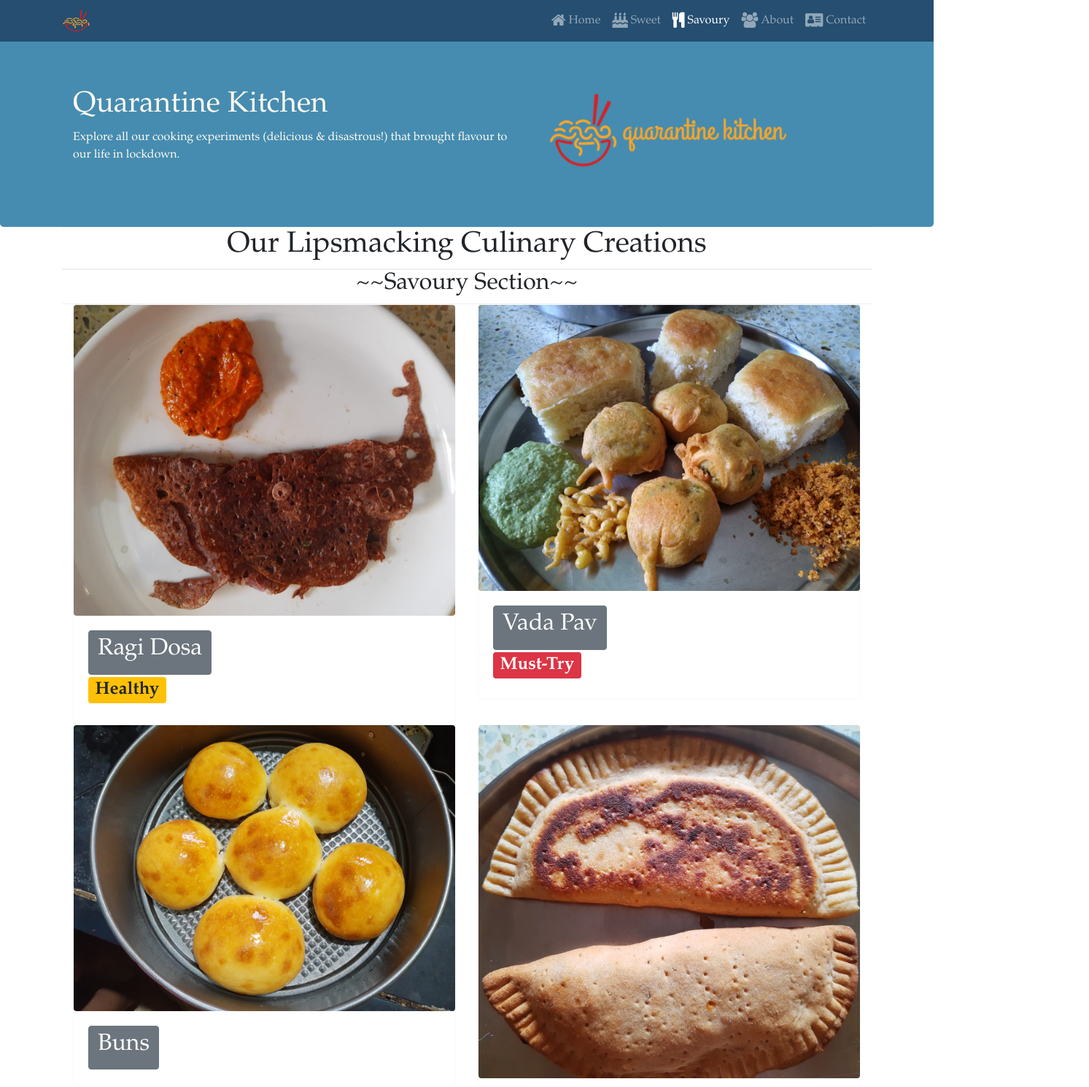
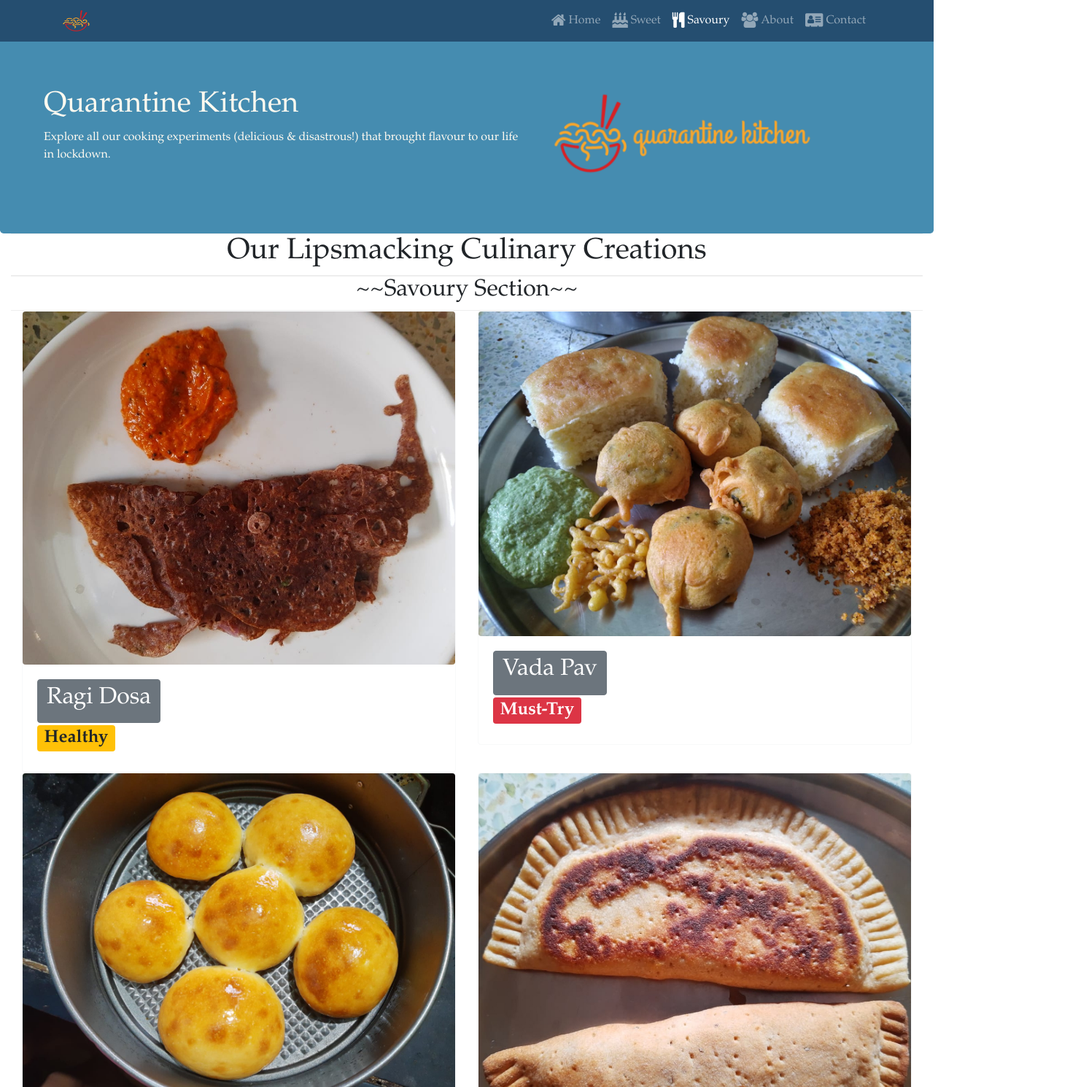
Before and after one commit to rrutum42/rrutum42.github.io, a website: page savoury.html in a window 1280 px wide. Shown: the top 1490 px of the page at 73% size, 1493 px wide, since content can reach past the window. Drawn offline with nearby package versions, Linux system fonts and the light colour scheme.

Commit message:
Look and feel

```diff
--- a/css/styles.css
+++ b/css/styles.css
@@ -12,12 +12,12 @@
   margin: 0px auto;
   padding: 0px 0px;
   border-bottom: 1px ridge;
-  min-width: 400px;
+  min-width: auto;
 }
 .row-content-gallery {
   margin: 0px auto;
   padding: 0px 0px;
-  min-width: 400px;
+  min-width: auto;
 }
 .footer {
   background-color: #8ee3ef;
--- a/savoury.html
+++ b/savoury.html
@@ -50,7 +50,7 @@
 
 
     <header class="jumbotron">
-        <div class="container">
+        <div class="container-fluid">
             <div class="row row-header">
                 <div class="col-12 col-sm-7">
                     <h1>Quarantine Kitchen</h1>
@@ -63,7 +63,7 @@
             </div>
         </div>
     </header>
-    <div class="container">
+    <div class="container-fluid">
         <div class="row row-content-header justify-content-center">
             <h1>Our Lipsmacking Culinary Creations</h1>
         </div>
@@ -168,7 +168,7 @@
         </div>
     </div>
     <footer class="footer">
-        <div class="container">
+        <div class="container-fluid">
             <div class="row">
                 <div class="col-4 offset-1 col-sm-2">
                     <h5>Links</h5>
```
Also changed, not shown: aboutus.html (+3 -3 lines), contactus.html (+3 -3 lines), sweet.html (+3 -3 lines).
